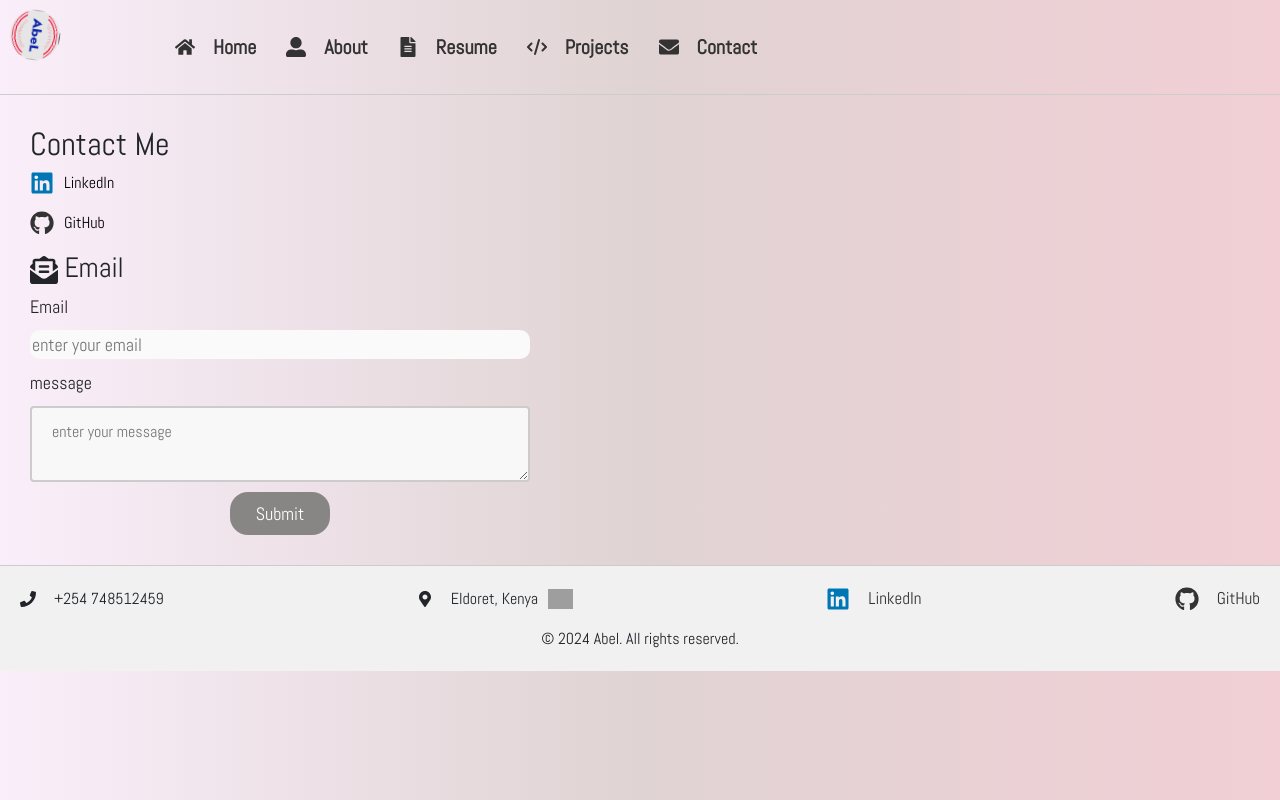
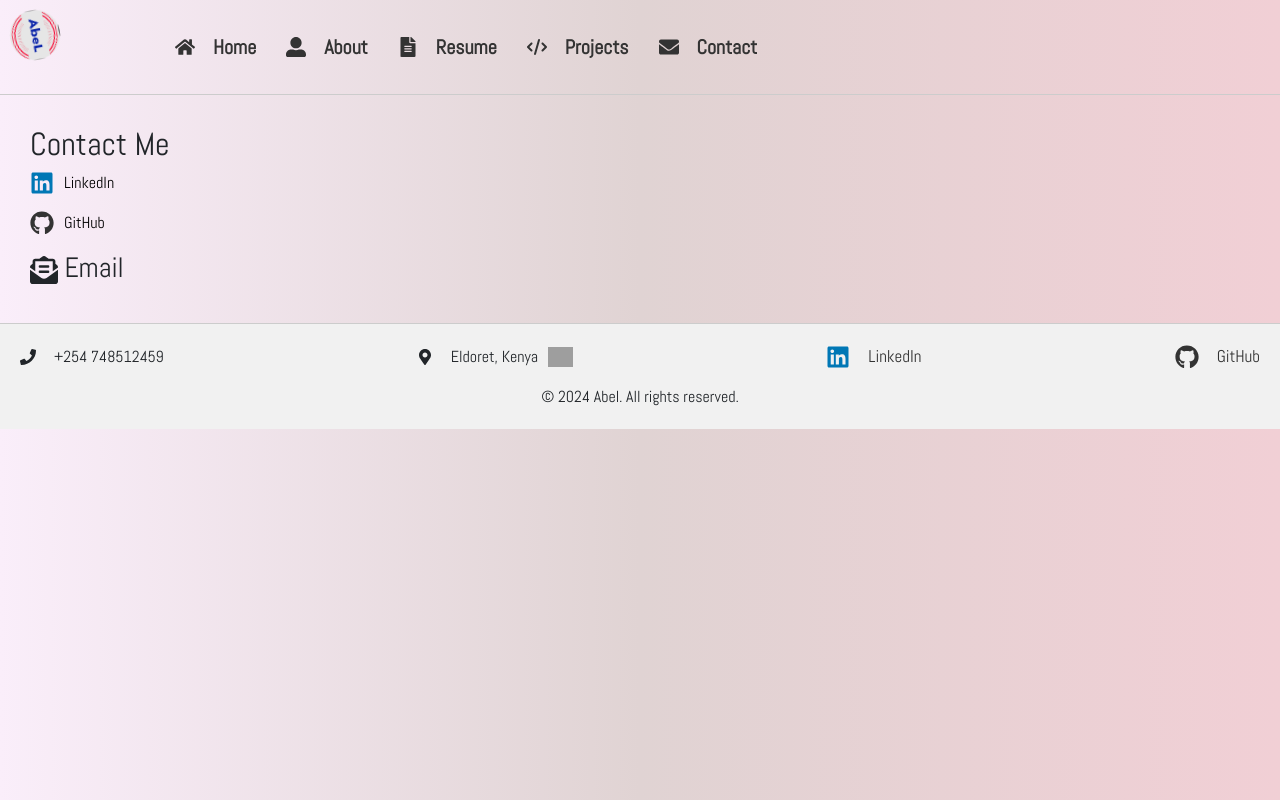
Before and after one commit to Koech161/portfolio-1, a React (Create React App) app: page /contact in a window 1280 px wide. Built offline with nearby package versions, Linux system fonts and the light colour scheme; grey boxes are pictures that could not be loaded; a web font is replaced by a local one.

Commit message:
minimal changes

```diff
--- a/src/components/Contact.js
+++ b/src/components/Contact.js
@@ -1,59 +1,59 @@
-import React, { useState } from 'react'
+import React from 'react'
 import { FaEnvelopeOpenText, FaGithub, FaLinkedin} from 'react-icons/fa'
 import NavBar from './NavBar'
 import '../style/Contact.css'
 
 const Contact = () => {
-  const [error, setError] =useState(null)
-  const [success, setSuccess]= useState(null)
-  const [formData, setFormData] =useState({
-    email: '',
-    message: ''
-  })
-const apiKey = process.env.REACT_APP_API_KEY
-// console.log('keys',apiKey);
+//   const [error, setError] =useState(null)
+//   const [success, setSuccess]= useState(null)
+//   const [formData, setFormData] =useState({
+//     email: '',
+//     message: ''
+//   })
+// const apiKey = process.env.REACT_APP_API_KEY
+// // console.log('keys',apiKey);
 
-  const handleChange = (e) =>{
-    const {name, value}= e.target
-    setFormData({
-      ...formData,
-      [name]: value
-    })
-   setError(null)
-  }
-  const handleSubmit = async (e) =>{
-    e.preventDefault()
-    const {email ,message} =formData
-    if(!email || !message){
-      setError('All fields are requiered')
-      return
-    }
-    //console.log(formData);
-    const data = {
-      ...formData,
-      access_key: apiKey
-    }
-    // formData.append('access_key', apiKey)
-  try {
-    const res = await fetch("https://api.web3forms.com/submit",{
-      method: 'POST',
-      headers : {
-        'Content-Type': 'application/json',
-        'accept': 'application/json'
-      },
-      body: JSON.stringify(data)
-    })
-   const result = await res.json()
-    if(result.success){
-      //console.log('success',result);
-      setSuccess('Message submitted succesfully')
-    }
-  } catch (error) {
+//   const handleChange = (e) =>{
+//     const {name, value}= e.target
+//     setFormData({
+//       ...formData,
+//       [name]: value
+//     })
+//    setError(null)
+//   }
+//   const handleSubmit = async (e) =>{
+//     e.preventDefault()
+//     const {email ,message} =formData
+//     if(!email || !message){
+//       setError('All fields are requiered')
+//       return
+//     }
+//     //console.log(formData);
+//     const data = {
+//       ...formData,
+//       access_key: apiKey
+//     }
+//     // formData.append('access_key', apiKey)
+//   try {
+//     const res = await fetch("https://api.web3forms.com/submit",{
+//       method: 'POST',
+//       headers : {
+//         'Content-Type': 'application/json',
+//         'accept': 'application/json'
+//       },
+//       body: JSON.stringify(data)
+//     })
+//    const result = await res.json()
+//     if(result.success){
+//       //console.log('success',result);
+//       setSuccess('Message submitted succesfully')
+//     }
+//   } catch (error) {
 
-  }
+//   }
 
-    setFormData({ email: '', message: '' })
-  }
+//     setFormData({ email: '', message: '' })
+//   }
   return (
     <>
     <NavBar />
@@ -72,18 +72,9 @@ const apiKey = process.env.REACT_APP_API_KEY
           <h3><FaEnvelopeOpenText/> Email</h3>
         </div>
 
-        <>
 
-        <form  className='form' onSubmit={handleSubmit} >
-            <label>Email</label>
-            <input type='email'  placeholder='enter your email' name='email' value={formData.email} onChange={handleChange}/>
-            <label>message</label>
-            <textarea name='message' placeholder='enter your message' value={formData.message} onChange={handleChange} />
-            {error && <div className='error-message'>{error}</div>}
-            {success && <div className='succes-message'>{success}</div>}
-            <button type='submit'>Submit</button>
-          </form>
-        </>
+
+
 
     </div>
 
--- a/src/components/Home.js
+++ b/src/components/Home.js
@@ -1,14 +1,26 @@
-import React from 'react'
+import React, { useEffect, useState } from 'react'
 
 import homeimg from '../assets/my_pic.jpg'
 import '../App.css'
 import NavBar from './NavBar'
 
 const Home = () => {
+
+const [sentenceIndex, setSentenceIndex] =useState(0)
+ const sentences =[
+  'Front-end Developer',
+  'React Developer'
+ ]
+  useEffect(()=>{
+    const interval = setInterval(() => {
+      setSentenceIndex(prev=> (prev + 1) % sentences.length)
+    },2500);
+   return () =>clearInterval(interval)
+  },[])
   return (
 
     <div className='home'>
-       <> <NavBar /></>
+        <NavBar />
     <div className='home-container'>
 
 
@@ -17,19 +29,15 @@ const Home = () => {
       <div className='bio '>
       <h2>Hello, I'm</h2>
         <h3>Abel Koech</h3>
-        <h3> a <span className='span'>Front-end Developer</span></h3>
+        <h3> a <span className='span'>{sentences[sentenceIndex]}</span></h3>
       </div>
     <div className='home-img mb-3'>
-        <img src={homeimg} alt=''/>
+        <img src={homeimg} alt='Abel Koech'/>
     </div>
     </div>
 
     </div>
-    {/* <div className='contact-info'>
-          <h2>Contact Me</h2>
-          <p>If you have any questions or want to get in touch, please email me at:</p>
-          <p><a href='mailto:koechabel161@gmail.com>K</a></p>
-        </div> */}
+
 
     </div>
   )
--- a/src/style/Nav.css
+++ b/src/style/Nav.css
@@ -13,7 +13,7 @@
     margin: 0;
     border-radius: 50%;
     transition: transform 0.3s ease;
-    animation: rotate 20s linear infinite;
+    animation: rotate 25s linear infinite;
 }
 @keyframes rotate {
    from{
@@ -51,6 +51,9 @@ color: blue;
 .nav-link svg{
     margin-right: 8px;
 }
+.nav-link svg:hover{
+    color: #333;
+}
 @media (max-width:768px){
     .header{
         gap: 4px;
```
Also changed, not shown: 1 other file (tests, documents, lock files or other folders).
